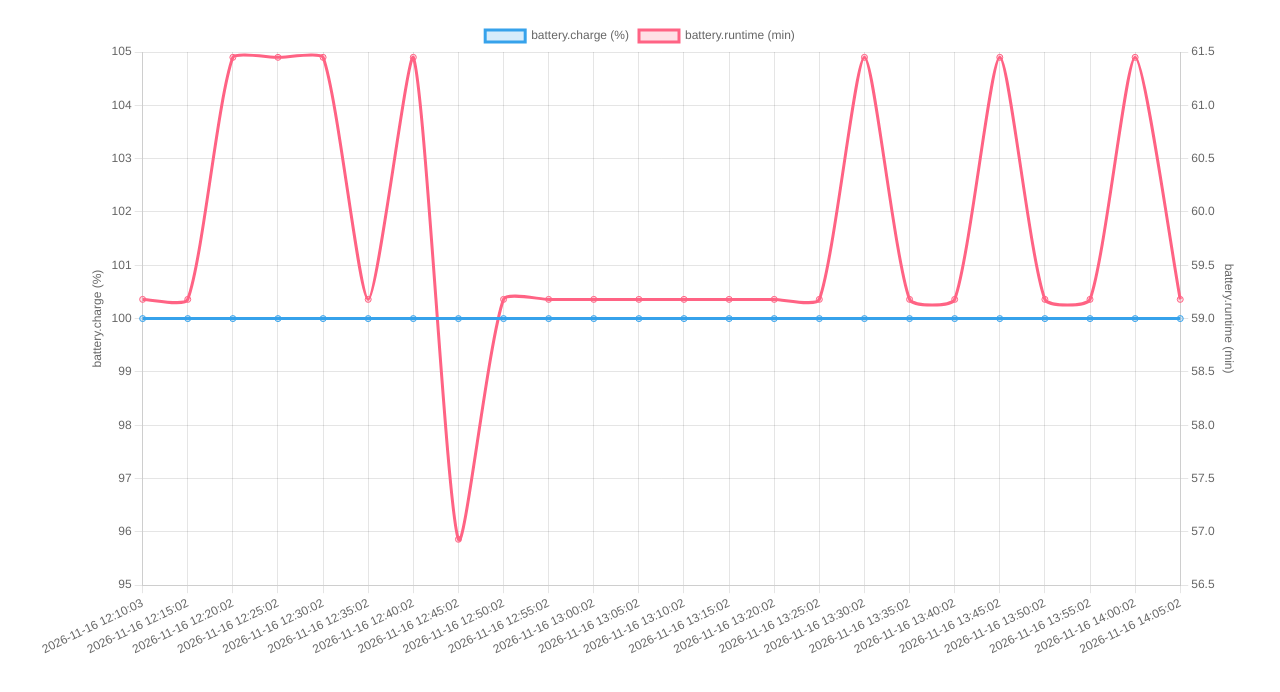
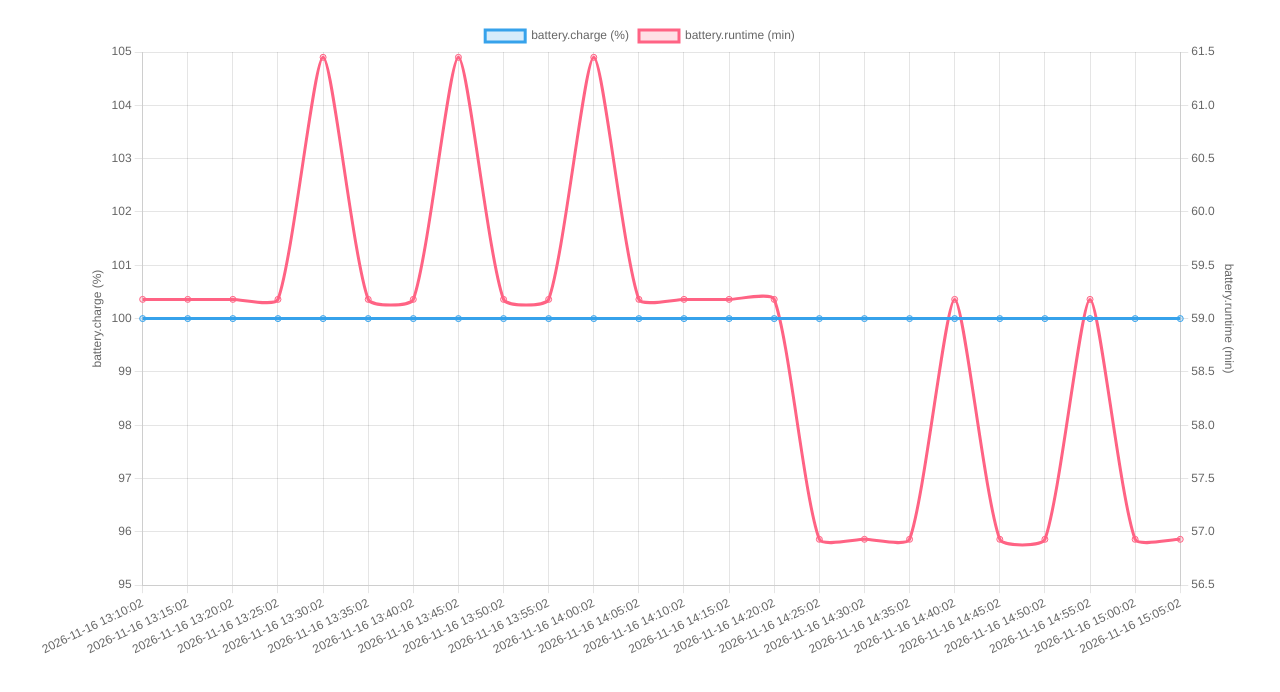
Before and after one commit to jhjngnt8pw-prog/dashboard, a plain HTML site: page ups.html in a window 1280 px wide. Drawn offline with nearby package versions, Linux system fonts and the light colour scheme.

Commit message:
AutoPush 2026-11-16 16:10:01

```diff
--- a/ups.html
+++ b/ups.html
@@ -10,9 +10,9 @@
 <canvas id="chart"></canvas>
 </div>
 <script>
-const labels = ["2026-11-16 12:10:03", "2026-11-16 12:15:02", "2026-11-16 12:20:02", "2026-11-16 12:25:02", "2026-11-16 12:30:02", "2026-11-16 12:35:02", "2026-11-16 12:40:02", "2026-11-16 12:45:02", "2026-11-16 12:50:02", "2026-11-16 12:55:02", "2026-11-16 13:00:02", "2026-11-16 13:05:02", "2026-11-16 13:10:02", "2026-11-16 13:15:02", "2026-11-16 13:20:02", "2026-11-16 13:25:02", "2026-11-16 13:30:02", "2026-11-16 13:35:02", "2026-11-16 13:40:02", "2026-11-16 13:45:02", "2026-11-16 13:50:02", "2026-11-16 13:55:02", "2026-11-16 14:00:02", "2026-11-16 14:05:02"];
+const labels = ["2026-11-16 13:10:02", "2026-11-16 13:15:02", "2026-11-16 13:20:02", "2026-11-16 13:25:02", "2026-11-16 13:30:02", "2026-11-16 13:35:02", "2026-11-16 13:40:02", "2026-11-16 13:45:02", "2026-11-16 13:50:02", "2026-11-16 13:55:02", "2026-11-16 14:00:02", "2026-11-16 14:05:02", "2026-11-16 14:10:02", "2026-11-16 14:15:02", "2026-11-16 14:20:02", "2026-11-16 14:25:02", "2026-11-16 14:30:02", "2026-11-16 14:35:02", "2026-11-16 14:40:02", "2026-11-16 14:45:02", "2026-11-16 14:50:02", "2026-11-16 14:55:02", "2026-11-16 15:00:02", "2026-11-16 15:05:02"];
 const charge = [100, 100, 100, 100, 100, 100, 100, 100, 100, 100, 100, 100, 100, 100, 100, 100, 100, 100, 100, 100, 100, 100, 100, 100];
-const runtimeMin = [59.18, 59.18, 61.45, 61.45, 61.45, 59.18, 61.45, 56.93, 59.18, 59.18, 59.18, 59.18, 59.18, 59.18, 59.18, 59.18, 61.45, 59.18, 59.18, 61.45, 59.18, 59.18, 61.45, 59.18];
+const runtimeMin = [59.18, 59.18, 59.18, 59.18, 61.45, 59.18, 59.18, 61.45, 59.18, 59.18, 61.45, 59.18, 59.18, 59.18, 59.18, 56.93, 56.93, 56.93, 59.18, 56.93, 56.93, 59.18, 56.93, 56.93];
 new Chart(document.getElementById('chart'), {
   type: 'line',
   data: {
```
